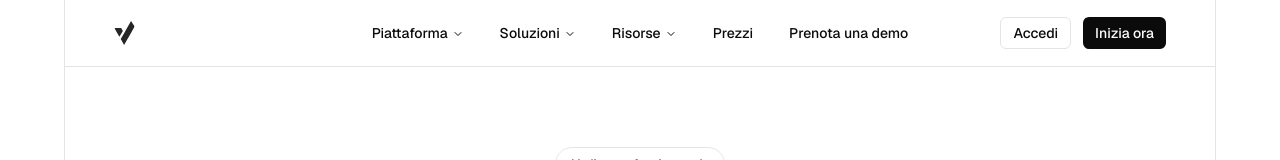
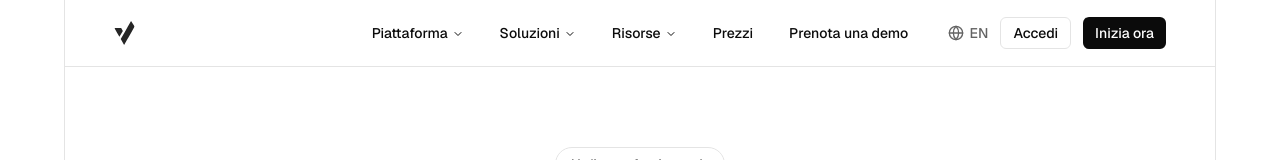
Before and after one commit to verbalist-app/www-verbalist-it, a Next.js app: page / in a window 1280 px wide. Shown: the top 160 px of the page. Built offline with nearby package versions, Linux system fonts and the light colour scheme.

Commit message:
Add language switcher to BoxedHeader (actual header used)
- Globe icon with IT/EN toggle in desktop and mobile nav
- Fixed: was added to wrong header component (HeroHeader)

Co-Authored-By: Claude Opus 4.5 <noreply@anthropic.com>

```diff
--- a/components/boxed-header.tsx
+++ b/components/boxed-header.tsx
@@ -2,8 +2,9 @@
 
 import * as React from 'react'
 import Link from 'next/link'
+import { usePathname } from 'next/navigation'
 import { Logo } from '@/components/logo'
-import { Menu, X, Building2, Users, Megaphone, Search, Download, BarChart3, FileText, BookOpen, Cpu, GraduationCap, HelpCircle, History } from 'lucide-react'
+import { Menu, X, Building2, Users, Megaphone, Search, Download, BarChart3, FileText, BookOpen, Cpu, GraduationCap, HelpCircle, History, Globe } from 'lucide-react'
 import { Button } from '@/components/ui/button'
 import {
     NavigationMenu,
@@ -41,6 +42,24 @@ const risorse = [
     { title: "Guide", href: "/guide", icon: GraduationCap },
     { title: "FAQ", href: "/faq", icon: HelpCircle },
 ]
+
+const LanguageSwitcher = () => {
+    const pathname = usePathname()
+    const isEnglish = pathname.startsWith('/en')
+    const pathWithoutLocale = isEnglish ? pathname.replace(/^\/en/, '') || '/' : pathname
+    const alternatePath = isEnglish ? pathWithoutLocale : `/en${pathname === '/' ? '' : pathname}`
+
+    return (
+        <Link
+            href={alternatePath}
+            className="flex items-center gap-1.5 text-sm text-muted-foreground hover:text-foreground transition-colors"
+            title={isEnglish ? 'Passa all\'italiano' : 'Switch to English'}
+        >
+            <Globe className="size-4" />
+            <span className="uppercase font-medium">{isEnglish ? 'IT' : 'EN'}</span>
+        </Link>
+    )
+}
 
 export const BoxedHeader = () => {
     const [menuState, setMenuState] = React.useState(false)
@@ -222,15 +241,17 @@ export const BoxedHeader = () => {
                                         Prenota una demo
                                     </Link>
                                 </div>
-                                <div className="mt-6 pt-4 border-t">
-                                    <Button asChild variant="outline" size="sm" className="w-full">
+                                <div className="mt-6 pt-4 border-t flex items-center justify-between gap-4">
+                                    <LanguageSwitcher />
+                                    <Button asChild variant="outline" size="sm" className="flex-1">
                                         <Link href="/login">
                                             <span>Accedi</span>
                                         </Link>
                                     </Button>
                                 </div>
                             </div>
-                            <div className="hidden lg:flex w-full flex-col space-y-3 sm:flex-row sm:gap-3 sm:space-y-0 md:w-fit">
+                            <div className="hidden lg:flex w-full flex-col space-y-3 sm:flex-row sm:items-center sm:gap-3 sm:space-y-0 md:w-fit">
+                                <LanguageSwitcher />
                                 <Button asChild variant="outline" size="sm">
                                     <Link href="/login">
                                         <span>Accedi</span>
```
